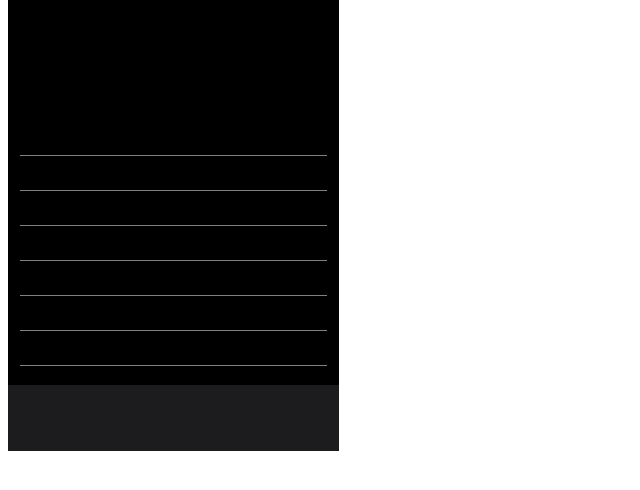
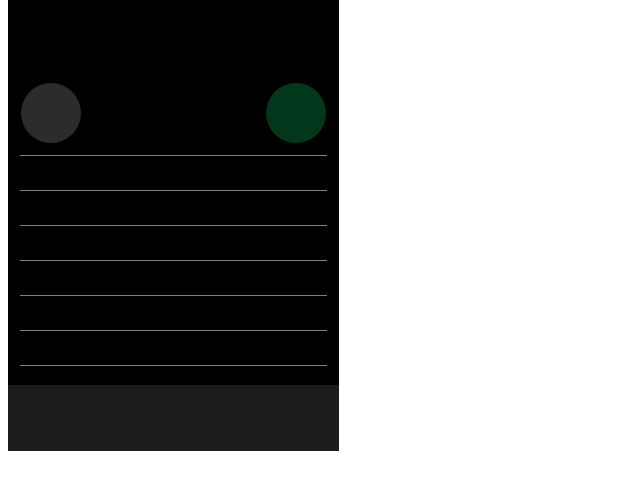
Before and after one commit to sarrailhadaptive/stopwatch, a plain HTML site: page index.html in a window 1280 px wide. Shown: the part 262-752 px from the top of the page, without its empty margins (0-640 px from the left). Drawn offline with Linux system fonts and the light colour scheme.

Commit message:
Adding buttons and commenting CSS code

```diff
--- a/app/styles.css
+++ b/app/styles.css
@@ -1,13 +1,19 @@
+/* FONTS */
+
 @font-face {
     font-family: "SFProText";
     src: url("./font/SFProText.ttf");
 }
+
+/* SCREEN VIEW */
 
 .main {
     background-color: black;
     width: 331px;
     height: 409px;
 }
+
+/* LAP SCROLLBAR */
 
 .lapScrollbarDiv {
     background-color: black;
@@ -27,11 +33,15 @@
     border-bottom: solid 0.1px gray;
 }
 
+/* NAVIGATION BAR BOTTOM */
+
 .navBarBottom {
     background-color: #1C1C1E;
     width: 331px;
     height: 66px;
 }
+
+/* TIMER */
 
 .timer {
     font-family: "SFProText";
@@ -46,3 +56,36 @@
 .timer h1 {
     font-weight: 10;
 }
+
+/* RESET/LAP START/STOP BUTTONS */
+/* COLORS
+ LAP ON HOVER AND RESET BACKGROUND #3A3A3C
+ LAP BEFORE START #2C2C2E
+*/
+.resetLapBtn {
+    background-color: #2C2C2E;
+    border-radius: 36px;
+    width: 60px;
+    height: 60px;
+    position: absolute;
+    top: 345px;
+    left: 21px;
+}
+/* COLORS
+ START TEXT #04DE71
+ START BACKGROUND #04DE71 + opacity 0.25
+ STOP TEXT #FF3B30
+ STOP BACKGROUND #FF3B30 + opacity 0.25
+
+*/
+
+.startStopBtn {
+    background-color: #04DE71;
+    opacity: 0.25;
+    border-radius: 36px;
+    width: 60px;
+    height: 60px;
+    position: absolute;
+    top: 345px;
+    left: 266px;
+}
--- a/index.html
+++ b/index.html
@@ -11,6 +11,10 @@
 <body>
     <div class = "main">
         <div class="timer"><h1>00:00.00</h1></div>
+        <div class="btnsContainer">
+            <div class="resetLapBtn"></div>
+            <div class="startStopBtn"></div>
+        </div>
     </div>
     <div class="lapScrollbarDiv">
         <ul class="listingLaps">
```
